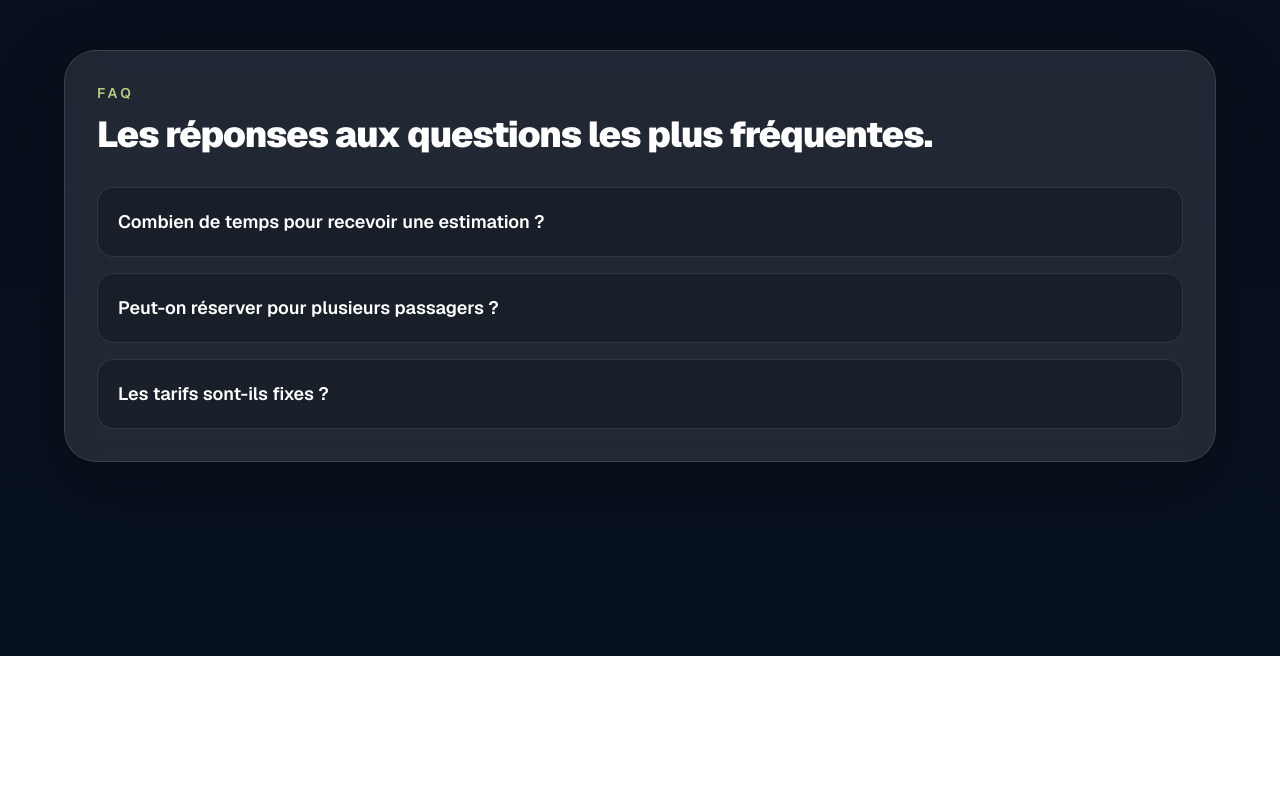
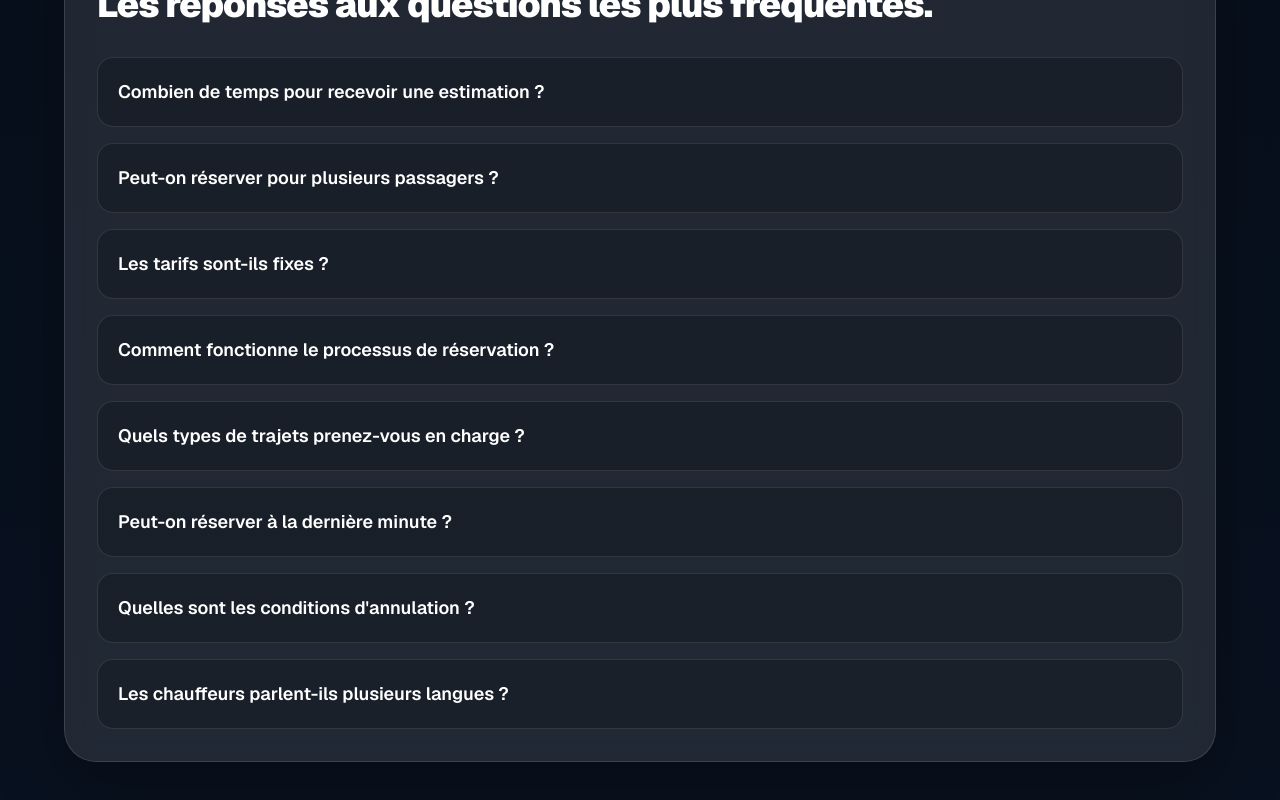
Before and after one commit to mathismce/neotravel, a Next.js app: page / in a window 1280 px wide. Shown: the part 2544-3344 px from the top of the page. Before the commit the page ends 3200 px from the top, so only its background shows below. Built offline with nearby package versions, Linux system fonts and the light colour scheme.

Commit message:
ajout de questions FAQ

```diff
--- a/app/page.tsx
+++ b/app/page.tsx
@@ -179,7 +179,7 @@ export default function Home() {
           Combien de temps pour recevoir une estimation ?
         </summary>
         <p className="mt-3 text-sm leading-6 text-white/70">
-                La réponse est généralement envoyée sous 2 heures ouvrées, du lundi au samedi.
+          Une fois votre demande soumise via le formulaire, notre système génère une première estimation en temps réel. Un conseiller valide ensuite le devis et vous le transmet par e-mail sous 2 heures ouvrées, du lundi au samedi. Pour les demandes complexes (groupes importants, trajets sur plusieurs jours), un rappel téléphonique peut être organisé.
         </p>
       </details>
       <details className="group rounded-2xl border border-white/10 bg-black/20 p-5">
@@ -187,7 +187,7 @@ export default function Home() {
           Peut-on réserver pour plusieurs passagers ?
         </summary>
         <p className="mt-3 text-sm leading-6 text-white/70">
-                Oui, les véhicules Van et VIP sont adaptés aux groupes et aux transferts avec bagages.
+          Oui, absolument. Nous disposons de véhicules adaptés à toutes les tailles de groupe : voiture confort jusqu'à 4 passagers, van jusqu'à 8 passagers avec bagages, et bus pour les groupes plus importants. Que ce soit pour une sortie scolaire, un séminaire d'entreprise ou un transfert collectif, nous dimensionnons la flotte à votre besoin.
         </p>
       </details>
       <details className="group rounded-2xl border border-white/10 bg-black/20 p-5">
@@ -195,7 +195,47 @@ export default function Home() {
           Les tarifs sont-ils fixes ?
         </summary>
         <p className="mt-3 text-sm leading-6 text-white/70">
-                Les prix indiqués servent de repères. Le devis final dépend surtout du trajet, de l’horaire et du véhicule choisi.
+          Nous ne pratiquons pas de tarification à la course fixe. Chaque devis est calculé selon votre trajet, le nombre de passagers, le véhicule souhaité et les éventuelles options (prise en charge à domicile, attente sur place, retour inclus). Cette approche nous permet de vous proposer un prix juste, sans mauvaise surprise.
+        </p>
+      </details>
+      <details className="group rounded-2xl border border-white/10 bg-black/20 p-5">
+        <summary className="cursor-pointer list-none text-lg font-semibold outline-none">
+          Comment fonctionne le processus de réservation ?
+        </summary>
+        <p className="mt-3 text-sm leading-6 text-white/70">
+          C'est simple et rapide : renseignez vos informations dans le formulaire, notre assistant IA qualifie votre demande en vous posant quelques questions sur votre trajet, puis génère un devis personnalisé. Vous recevez ce devis par e-mail, le validez en ligne, et la réservation est confirmée. Aucun appel téléphonique nécessaire.
+        </p>
+      </details>
+      <details className="group rounded-2xl border border-white/10 bg-black/20 p-5">
+        <summary className="cursor-pointer list-none text-lg font-semibold outline-none">
+          Quels types de trajets prenez-vous en charge ?
+        </summary>
+        <p className="mt-3 text-sm leading-6 text-white/70">
+          Nous couvrons une large gamme de besoins : transferts aéroport et gare, trajets domicile-travail réguliers, sorties scolaires et périscolaires, déplacements professionnels et séminaires d'entreprise, ainsi que les longs trajets interrégionaux. Si vous avez un besoin spécifique, n'hésitez pas à nous le soumettre via le formulaire.
+        </p>
+      </details>
+      <details className="group rounded-2xl border border-white/10 bg-black/20 p-5">
+        <summary className="cursor-pointer list-none text-lg font-semibold outline-none">
+          Peut-on réserver à la dernière minute ?
+        </summary>
+        <p className="mt-3 text-sm leading-6 text-white/70">
+          Nous acceptons les demandes jusqu'à 3 heures avant le départ, sous réserve de disponibilité. Pour garantir votre créneau et le véhicule de votre choix, nous recommandons de réserver au minimum 24 heures à l'avance. Pour les groupes ou événements, un délai de 48 à 72 heures est conseillé.
+        </p>
+      </details>
+      <details className="group rounded-2xl border border-white/10 bg-black/20 p-5">
+        <summary className="cursor-pointer list-none text-lg font-semibold outline-none">
+          Quelles sont les conditions d'annulation ?
+        </summary>
+        <p className="mt-3 text-sm leading-6 text-white/70">
+          Toute annulation effectuée plus de 24 heures avant le départ est gratuite et intégralement remboursée. En deçà de ce délai, des frais d'annulation peuvent s'appliquer selon les conditions du trajet. En cas de force majeure, contactez-nous directement : nous étudions chaque situation au cas par cas.
+        </p>
+      </details>
+      <details className="group rounded-2xl border border-white/10 bg-black/20 p-5">
+        <summary className="cursor-pointer list-none text-lg font-semibold outline-none">
+          Les chauffeurs parlent-ils plusieurs langues ?
+        </summary>
+        <p className="mt-3 text-sm leading-6 text-white/70">
+          Nos chauffeurs sont francophones et la plupart maîtrisent l'anglais pour les trajets avec des passagers internationaux. Si vous avez besoin d'un accompagnement dans une autre langue, signalez-le dans votre demande et nous ferons notre possible pour y répondre.
         </p>
       </details>
     </div>
```
Lines whose indentation alone changed are shown as unchanged.
